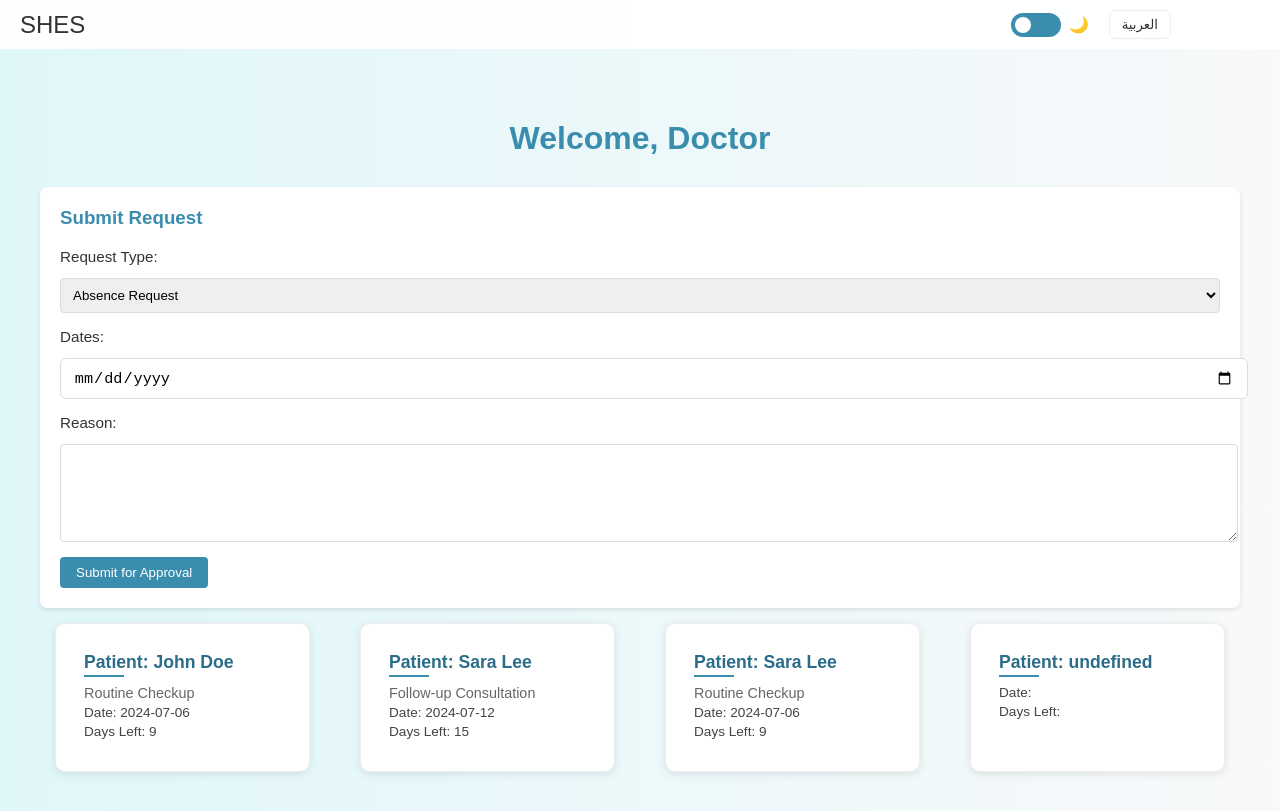
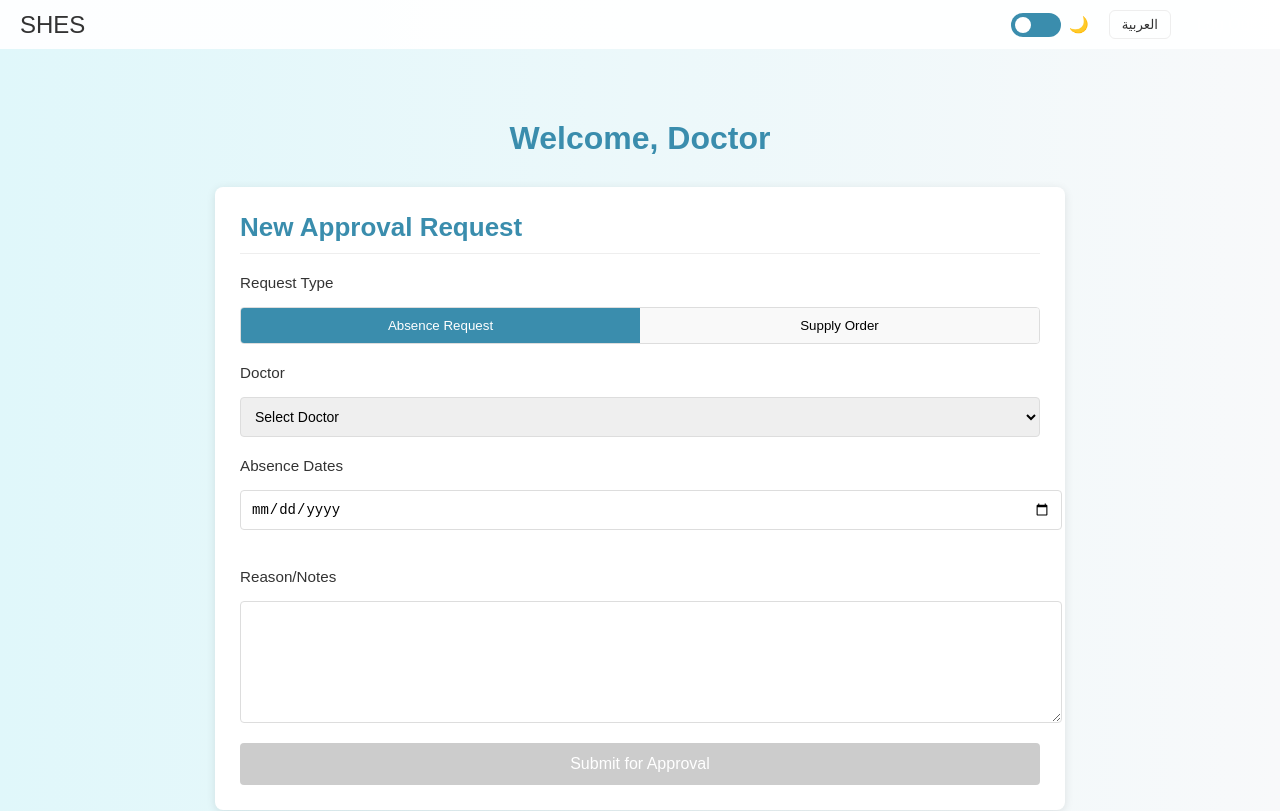
Before and after one commit to samimassoud/SHES, a React (Vite) app: page /doctor-dashboard in a window 1280 px wide. Shown: the top 811 px of the page. Built offline with nearby package versions, Linux system fonts and the light colour scheme.

Commit message:
Phase 3: 4- Approval Request

```diff
--- a/src/components/approvals/ApprovalRequestForm.css
+++ b/src/components/approvals/ApprovalRequestForm.css
@@ -1,52 +1,185 @@
-.approval-form {
+.approval-form-container {
   background: white;
-  padding: 20px;
   border-radius: 8px;
-  box-shadow: 0 2px 5px rgba(0,0,0,0.1);
+  padding: 25px;
+  box-shadow: 0 2px 10px rgba(0,0,0,0.1);
+  max-width: 800px;
+  margin: 0 auto;
 }
 
-.approval-form h3 {
+.approval-form-container h2 {
+  color: #3a8dad;
   margin-top: 0;
-  color: #3a8dad;
+  margin-bottom: 20px;
+  border-bottom: 1px solid #eee;
+  padding-bottom: 10px;
+}
+
+.type-toggle {
+  display: flex;
+  border: 1px solid #ddd;
+  border-radius: 4px;
+  overflow: hidden;
+}
+
+.type-toggle button {
+  flex: 1;
+  padding: 10px;
+  background: #f9f9f9;
+  border: none;
+  cursor: pointer;
+  transition: all 0.2s;
+}
+
+.type-toggle button.active {
+  background: #3a8dad;
+  color: white;
 }
 
 .form-group {
-  margin-bottom: 15px;
+  margin-bottom: 20px;
 }
 
 .form-group label {
   display: block;
-  margin-bottom: 5px;
+  margin-bottom: 8px;
   font-weight: 500;
+  color: #555;
 }
 
+.form-group input[type="date"],
+.form-group input[type="number"],
 .form-group select,
-.form-group textarea,
-.form-group input {
+.form-group textarea {
   width: 100%;
+  padding: 10px;
+  border: 1px solid #ddd;
+  border-radius: 4px;
+  font-size: 14px;
+}
+
+.form-group textarea {
+  min-height: 100px;
+  resize: vertical;
+}
+
+.date-tags {
+  display: flex;
+  flex-wrap: wrap;
+  gap: 8px;
+  margin-top: 10px;
+}
+
+.date-tag {
+  display: inline-flex;
+  align-items: center;
+  background: #f0f7fa;
+  padding: 5px 10px;
+  border-radius: 4px;
+  font-size: 0.9em;
+}
+
+.tag-remove {
+  background: none;
+  border: none;
+  color: #c62828;
+  margin-left: 5px;
+  cursor: pointer;
+  font-weight: bold;
+}
+
+.supply-items {
+  display: flex;
+  flex-direction: column;
+  gap: 10px;
+  margin: 15px 0;
+}
+
+.supply-item {
+  display: flex;
+  align-items: center;
+  gap: 10px;
   padding: 8px;
-  border: 1px solid #ddd;
+  background: #f9f9f9;
   border-radius: 4px;
 }
 
-.form-group textarea {
-  min-height: 80px;
+.supply-item input {
+  width: 60px;
+  text-align: center;
 }
 
-.date-tag {
-  display: inline-block;
-  background: #f0f0f0;
-  padding: 4px 8px;
+.item-remove {
+  background: #ffebee;
+  color: #c62828;
+  border: none;
+  padding: 2px 8px;
   border-radius: 4px;
-  margin: 5px 5px 0 0;
-  font-size: 0.9em;
+  cursor: pointer;
+  font-size: 0.8em;
 }
 
-.approval-form button {
+.suggested-items {
+  margin: 15px 0;
+}
+
+.suggested-items p {
+  font-size: 0.9em;
+  color: #666;
+  margin-bottom: 5px;
+}
+
+.suggested-item {
+  display: block;
+  width: 100%;
+  text-align: left;
+  padding: 8px;
+  margin: 5px 0;
+  background: #f5f5f5;
+  border: 1px dashed #ccc;
+  border-radius: 4px;
+  cursor: pointer;
+  transition: all 0.2s;
+}
+
+.suggested-item:hover {
+  background: #e3f2fd;
+  border-color: #3a8dad;
+}
+
+.submit-btn {
   background: #3a8dad;
   color: white;
   border: none;
-  padding: 8px 16px;
+  padding: 12px 24px;
   border-radius: 4px;
+  font-size: 1em;
   cursor: pointer;
+  width: 100%;
+  transition: background 0.3s;
 }
+
+.submit-btn:hover:not(:disabled) {
+  background: #2c6d8a;
+}
+
+.submit-btn:disabled {
+  background: #cccccc;
+  cursor: not-allowed;
+}
+
+/* Responsive adjustments */
+@media (max-width: 768px) {
+  .supply-item {
+    flex-wrap: wrap;
+  }
+
+  .supply-item input {
+    order: 1;
+  }
+
+  .item-remove {
+    order: 2;
+    margin-left: auto;
+  }
+}
--- a/src/components/approvals/ApprovalRequestForm.jsx
+++ b/src/components/approvals/ApprovalRequestForm.jsx
@@ -1,55 +1,231 @@
-import React, { useState } from 'react';
+import React, { useState, useEffect } from 'react';
+import { doctors, warehouseItems } from '../../mocks/mockData';
 import './ApprovalRequestForm.css';
 
-function ApprovalRequestForm({ userId, onSubmit }) {
+function ApprovalRequestForm({ userId, userRole, onSubmit }) {
   const [requestType, setRequestType] = useState('absence');
   const [dates, setDates] = useState([]);
   const [reason, setReason] = useState('');
+  const [selectedDoctor, setSelectedDoctor] = useState(null);
+  const [supplyItems, setSupplyItems] = useState([]);
+  const [suggestedItems, setSuggestedItems] = useState([]);
+
+  // Load suggested supply items when type changes
+  useEffect(() => {
+    if (requestType === 'supply') {
+      const criticalItems = warehouseItems.filter(
+        item => item.QuantityInStock < item.ReorderThreshold
+      );
+      setSuggestedItems(criticalItems.slice(0, 3));
+    }
+  }, [requestType]);
+
+  const handleDateAdd = (date) => {
+    if (!dates.includes(date)) {
+      setDates([...dates, date]);
+    }
+  };
+
+  const handleSupplyItemAdd = (item) => {
+    if (!supplyItems.some(i => i.ItemID === item.ItemID)) {
+      setSupplyItems([...supplyItems, {
+        ...item,
+        RequestedQty: Math.ceil(item.AverageMonthlyUsage / 2) // Default to half monthly usage
+      }]);
+    }
+  };
 
   const handleSubmit = (e) => {
     e.preventDefault();
-    onSubmit({ userId, requestType, dates, reason });
+
+    const requestData = {
+      requestType,
+      requesterId: userId,
+      requestDate: new Date().toISOString(),
+      status: 'pending'
+    };
+
+    if (requestType === 'absence') {
+      requestData.absenceDetails = {
+        doctorId: selectedDoctor || userId,
+        dates,
+        reason
+      };
+    } else {
+      requestData.supplyDetails = {
+        items: supplyItems,
+        reason
+      };
+    }
+
+    onSubmit(requestData);
+    resetForm();
+  };
+
+  const resetForm = () => {
     setDates([]);
     setReason('');
+    setSupplyItems([]);
   };
 
   return (
-    <form className="approval-form" onSubmit={handleSubmit}>
-      <h3>Submit Request</h3>
+    <div className="approval-form-container">
+      <h2>New Approval Request</h2>
+      <form onSubmit={handleSubmit}>
         <div className="form-group">
-        <label>Request Type:</label>
+          <label>Request Type</label>
+          <div className="type-toggle">
+            <button
+              type="button"
+              className={requestType === 'absence' ? 'active' : ''}
+              onClick={() => setRequestType('absence')}
+            >
+              Absence Request
+            </button>
+            <button
+              type="button"
+              className={requestType === 'supply' ? 'active' : ''}
+              onClick={() => setRequestType('supply')}
+            >
+              Supply Order
+            </button>
+          </div>
+        </div>
+
+        {requestType === 'absence' ? (
+          <>
+            <div className="form-group">
+              <label>Doctor</label>
+              {userRole === 'doctor' ? (
+                <input
+                  type="text"
+                  value={doctors.find(d => d.id === userId)?.name || 'You'}
+                  disabled
+                />
+              ) : (
                 <select
-          value={requestType}
-          onChange={(e) => setRequestType(e.target.value)}
+                  value={selectedDoctor || ''}
+                  onChange={(e) => setSelectedDoctor(e.target.value)}
                 >
-          <option value="absence">Absence Request</option>
-          <option value="supply">Supply Order</option>
+                  <option value="">Select Doctor</option>
+                  {doctors.map(doctor => (
+                    <option key={doctor.id} value={doctor.id}>
+                      {doctor.name} ({doctor.specialty})
+                    </option>
+                  ))}
                 </select>
+              )}
             </div>
 
             <div className="form-group">
-        <label>Dates:</label>
+              <label>Absence Dates</label>
               <input
                 type="date"
-          onChange={(e) => setDates([...dates, e.target.value])}
+                onChange={(e) => handleDateAdd(e.target.value)}
+                min={new Date().toISOString().split('T')[0]}
               />
+              <div className="date-tags">
                 {dates.map((date, i) => (
                   <span key={i} className="date-tag">
                     {new Date(date).toLocaleDateString()}
+                    <button
+                      type="button"
+                      onClick={() => setDates(dates.filter(d => d !== date))}
+                      className="tag-remove"
+                    >
+                      ×
+                    </button>
                   </span>
                 ))}
               </div>
+            </div>
+          </>
+        ) : (
+          <>
+            <div className="form-group">
+              <label>Supplies Needed</label>
+              {supplyItems.length > 0 && (
+                <div className="supply-items">
+                  {supplyItems.map((item, i) => (
+                    <div key={i} className="supply-item">
+                      <span>{item.ItemName}</span>
+                      <input
+                        type="number"
+                        min="1"
+                        max={item.AverageMonthlyUsage * 2}
+                        value={item.RequestedQty}
+                        onChange={(e) => {
+                          const newItems = [...supplyItems];
+                          newItems[i].RequestedQty = parseInt(e.target.value) || 0;
+                          setSupplyItems(newItems);
+                        }}
+                      />
+                      <span>{item.Unit}</span>
+                      <button
+                        type="button"
+                        onClick={() => setSupplyItems(supplyItems.filter((_, idx) => idx !== i))}
+                        className="item-remove"
+                      >
+                        Remove
+                      </button>
+                    </div>
+                  ))}
+                </div>
+              )}
+
+              <div className="suggested-items">
+                <p>Suggested Items (Low Stock):</p>
+                {suggestedItems.map(item => (
+                  <button
+                    key={item.ItemID}
+                    type="button"
+                    onClick={() => handleSupplyItemAdd(item)}
+                    className="suggested-item"
+                  >
+                    {item.ItemName} (Current: {item.QuantityInStock}/{item.ReorderThreshold})
+                  </button>
+                ))}
+              </div>
+
+              <select
+                onChange={(e) => {
+                  const item = warehouseItems.find(i => i.ItemID == e.target.value);
+                  if (item) handleSupplyItemAdd(item);
+                }}
+              >
+                <option value="">Select Additional Item</option>
+                {warehouseItems.map(item => (
+                  <option key={item.ItemID} value={item.ItemID}>
+                    {item.ItemName} ({item.Category})
+                  </option>
+                ))}
+              </select>
+            </div>
+          </>
+        )}
 
         <div className="form-group">
-        <label>Reason:</label>
+          <label>Reason/Notes</label>
           <textarea
             value={reason}
             onChange={(e) => setReason(e.target.value)}
+            required
+            minLength={10}
           />
         </div>
 
-      <button type="submit">Submit for Approval</button>
+        <button
+          type="submit"
+          disabled={
+            (requestType === 'absence' && dates.length === 0) ||
+            (requestType === 'supply' && supplyItems.length === 0)
+          }
+          className="submit-btn"
+        >
+          Submit for Approval
+        </button>
       </form>
+    </div>
   );
 }
 
--- a/src/mocks/mockData.jsx
+++ b/src/mocks/mockData.jsx
@@ -214,21 +214,31 @@ export const patientFeedback = [
 
 export const approvalRequests = [
   {
-    RequestID: 1,
-    Type: "Absence",
-    DoctorID: "2001",
-    DoctorName: "Dr. Emily Rose",
-    Dates: ["2025-07-10", "2025-07-11"],
-    Status: "Pending",
+    requestId: "req_001",
+    requestType: "absence",
+    requesterId: "2001", // Dr. Emily Rose
+    requestDate: "2024-03-10T09:30:00Z",
+    status: "pending",
+    absenceDetails: {
+      doctorId: "2001",
+      dates: ["2024-04-15", "2024-04-16"],
+      reason: "Medical conference attendance"
+    }
   },
   {
-    RequestID: 2,
-    Type: "Supply Order",
-    ItemID: 1, // IV Fluids
-    Quantity: 100,
-    RequestedBy: "4001", // IT Staff
-    Status: "Pending",
-  },
+    requestId: "req_002",
+    requestType: "supply",
+    requesterId: "4001", // IT Staff
+    requestDate: "2024-03-12T14:15:00Z",
+    status: "approved",
+    supplyDetails: {
+      items: [
+        { ItemID: 1, ItemName: "IV Fluids", RequestedQty: 50, Unit: "Bottle" },
+        { ItemID: 2, ItemName: "Surgical Masks", RequestedQty: 20, Unit: "Box" }
+      ],
+      reason: "Quarterly restocking"
+    }
+  }
 ];
 
 // Medical History (for MedicalHistorySection.jsx)
```
Lines whose indentation alone changed are shown as unchanged.
